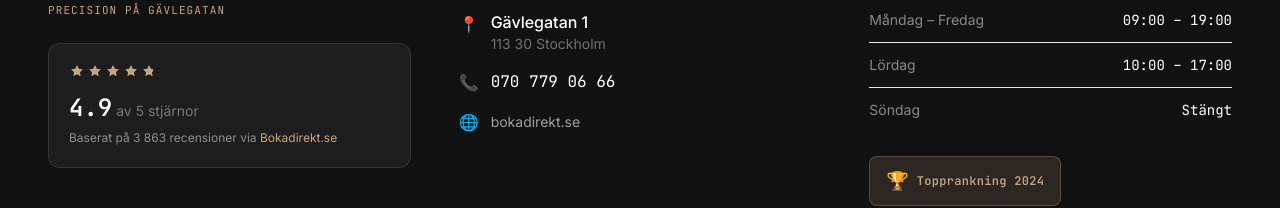
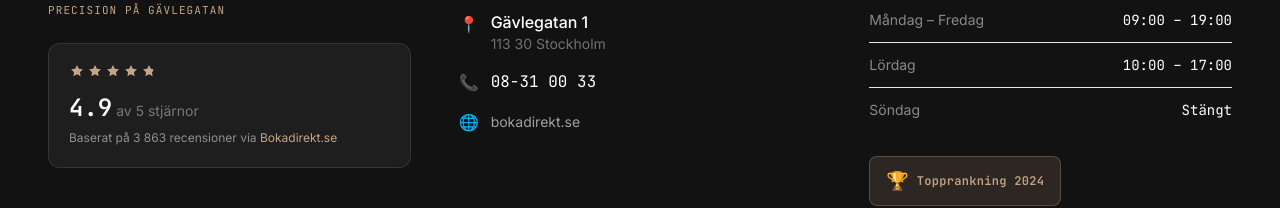
Before and after one commit to hugooblak/williamsharstudio, a React (Vite) app: page / in a window 1280 px wide. Shown: the part 3229-3437 px from the top of the page. Built offline with nearby package versions, Linux system fonts and the light colour scheme.

Commit message:
Nytt nummer

```diff
--- a/src/components/Footer.jsx
+++ b/src/components/Footer.jsx
@@ -114,7 +114,7 @@ export default function Footer() {
                                     href="tel:0707790666"
                                     className="font-mono text-white hover:text-oak transition-colors"
                                 >
-                                    070 779 06 66
+                                    08-31 00 33
                                 </a>
                             </li>
                             <li className="flex items-center gap-3">
```
Also changed, not shown: 1 other file (tests, documents, lock files or other folders).
